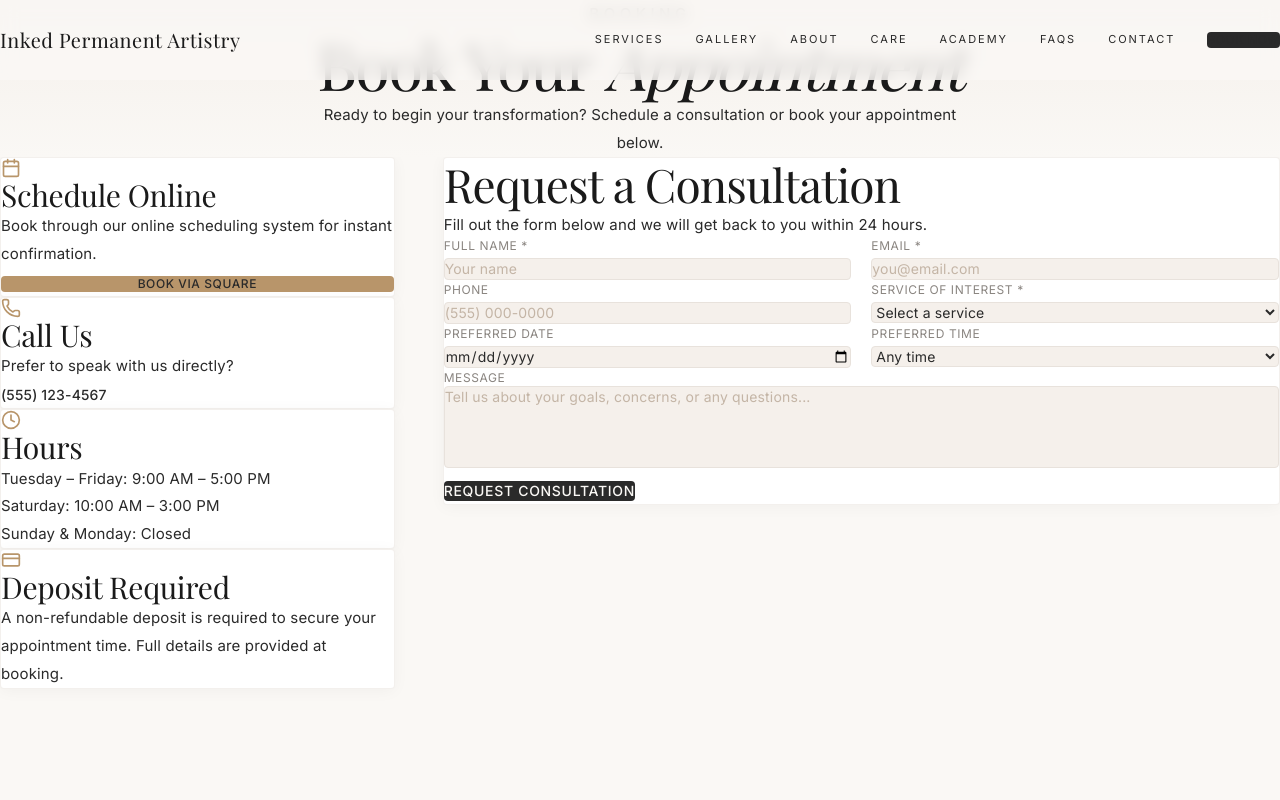
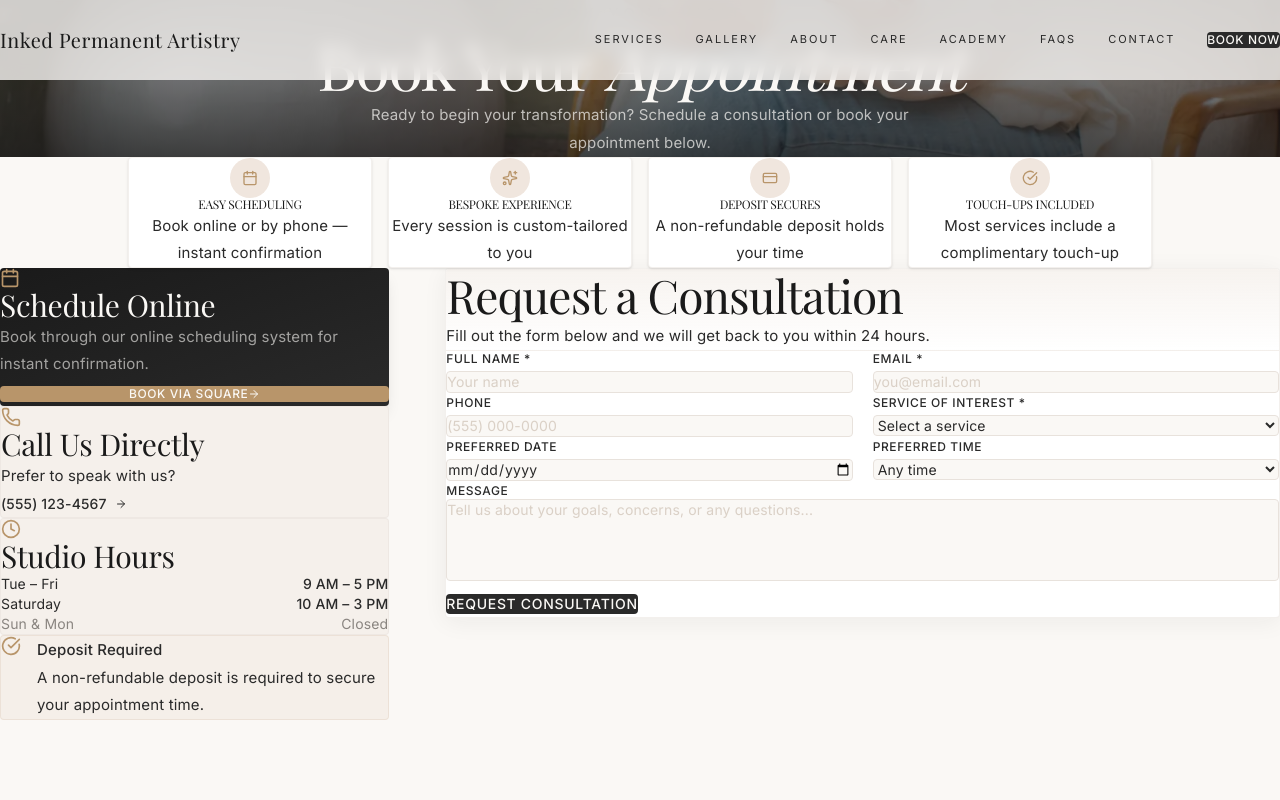
Before and after one commit to easybandz777/inked-artistry, a Next.js app: page /booking in a window 1280 px wide. Shown: the top 800 px of the page. Built offline with nearby package versions, Linux system fonts and the light colour scheme; a web font is replaced by a local one.

Commit message:
fix: button visibility, booking redesign, footer 404s, dark section text

```diff
--- a/src/app/booking/page.tsx
+++ b/src/app/booking/page.tsx
@@ -1,13 +1,13 @@
 'use client';
 
 import { useState } from 'react';
+import Image from 'next/image';
 import { Section, SectionHeader } from '@/components/ui/section';
 import { AnimatedSection } from '@/components/ui/animated-section';
 import { Button } from '@/components/ui/button';
-import { Card } from '@/components/ui/card';
 import { SERVICES } from '@/content/services';
 import { SITE_CONFIG } from '@/content/site-config';
-import { Calendar, Clock, CreditCard, Phone } from 'lucide-react';
+import { Calendar, Clock, CreditCard, Phone, CheckCircle, Sparkles, ArrowRight } from 'lucide-react';
 
 export default function BookingPage() {
     const [formData, setFormData] = useState({
@@ -23,93 +23,161 @@ export default function BookingPage() {
         setSubmitted(true);
     };
 
+    const inputStyles = 'w-full px-4 py-3.5 bg-warm-white border border-border rounded-sm text-sm text-charcoal placeholder:text-taupe/60 transition-all duration-200 focus:border-rose-gold focus:ring-2 focus:ring-rose-gold/10 focus:bg-white';
+
     return (
         <>
-            <section className="relative py-20 md:py-28 bg-gradient-to-b from-cream to-warm-white">
-                <div className="mx-auto max-w-7xl px-6 lg:px-8 text-center">
+            {/* Hero — immersive top banner with background image */}
+            <section className="relative pt-36 pb-20 md:pt-44 md:pb-28 overflow-hidden">
+                {/* Background image */}
+                <div className="absolute inset-0">
+                    <Image
+                        src="/images/inked9.webp"
+                        alt="Inked Permanent Artistry studio"
+                        fill
+                        className="object-cover"
+                        priority
+                    />
+                    <div className="absolute inset-0 bg-gradient-to-b from-espresso/75 via-espresso/60 to-espresso/80" />
+                </div>
+
+                <div className="relative z-10 mx-auto max-w-7xl px-6 lg:px-8 text-center">
                     <AnimatedSection direction="up">
-                        <p className="font-sans text-xs font-medium uppercase tracking-[0.3em] text-rose-gold mb-4">Booking</p>
-                        <h1>Book Your <span className="italic">Appointment</span></h1>
-                        <p className="mt-4 max-w-2xl mx-auto text-soft-gray">
+                        <p className="font-sans text-xs font-medium uppercase tracking-[0.35em] text-rose-gold-light mb-4">
+                            Book Your Visit
+                        </p>
+                        <h1 className="text-warm-white" style={{ color: '#FAF8F5' }}>
+                            Book Your <span className="italic">Appointment</span>
+                        </h1>
+                        <p className="mt-5 max-w-xl mx-auto text-warm-white/70 leading-relaxed" style={{ color: 'rgba(250,248,245,0.7)' }}>
                             Ready to begin your transformation? Schedule a consultation or book your appointment below.
                         </p>
                     </AnimatedSection>
                 </div>
             </section>
 
+            {/* Quick Actions — 4 benefit/info cards */}
+            <section className="relative -mt-14 z-20 mb-0">
+                <div className="mx-auto max-w-5xl px-6 lg:px-8">
+                    <div className="grid grid-cols-1 sm:grid-cols-2 lg:grid-cols-4 gap-4">
+                        {[
+                            { icon: Calendar, title: 'Easy Scheduling', desc: 'Book online or by phone — instant confirmation' },
+                            { icon: Sparkles, title: 'Bespoke Experience', desc: 'Every session is custom-tailored to you' },
+                            { icon: CreditCard, title: 'Deposit Secures', desc: 'A non-refundable deposit holds your time' },
+                            { icon: CheckCircle, title: 'Touch-Ups Included', desc: 'Most services include a complimentary touch-up' },
+                        ].map((item, i) => (
+                            <AnimatedSection key={i} direction="up" delay={i * 0.06}>
+                                <div className="bg-white rounded-sm border border-border/50 p-5 shadow-sm text-center hover:shadow-md transition-shadow">
+                                    <div className="mx-auto w-10 h-10 rounded-full bg-blush flex items-center justify-center mb-3">
+                                        <item.icon className="h-4 w-4 text-rose-gold" />
+                                    </div>
+                                    <h4 className="font-sans text-xs font-semibold uppercase tracking-wider text-charcoal mb-1">{item.title}</h4>
+                                    <p className="text-xs text-soft-gray leading-relaxed">{item.desc}</p>
+                                </div>
+                            </AnimatedSection>
+                        ))}
+                    </div>
+                </div>
+            </section>
+
+            {/* Main Booking Content */}
             <Section spacious>
-                <div className="grid grid-cols-1 lg:grid-cols-3 gap-12">
-                    {/* Booking Info */}
+                <div className="grid grid-cols-1 lg:grid-cols-3 gap-10 lg:gap-14">
+                    {/* Left sidebar — contact info */}
                     <AnimatedSection direction="left" className="lg:col-span-1">
                         <div className="space-y-6">
-                            <Card>
-                                <Calendar className="h-5 w-5 text-rose-gold mb-3" />
-                                <h3 className="font-serif text-lg mb-2">Schedule Online</h3>
-                                <p className="text-sm text-soft-gray mb-4">Book through our online scheduling system for instant confirmation.</p>
+                            {/* Schedule Online Card */}
+                            <div className="bg-gradient-to-br from-espresso to-charcoal rounded-sm p-6 text-warm-white shadow-lg">
+                                <Calendar className="h-5 w-5 text-rose-gold mb-4" />
+                                <h3 className="font-serif text-xl mb-2" style={{ color: '#FAF8F5' }}>Schedule Online</h3>
+                                <p className="text-sm text-warm-white/60 mb-5 leading-relaxed" style={{ color: 'rgba(250,248,245,0.6)' }}>
+                                    Book through our online scheduling system for instant confirmation.
+                                </p>
                                 <Button href={SITE_CONFIG.booking.squareUrl} size="sm" variant="secondary" className="w-full">
-                                    Book via Square
+                                    Book via Square <ArrowRight className="ml-2 h-3 w-3" />
                                 </Button>
-                            </Card>
+                            </div>
 
-                            <Card>
-                                <Phone className="h-5 w-5 text-rose-gold mb-3" />
-                                <h3 className="font-serif text-lg mb-2">Call Us</h3>
-                                <p className="text-sm text-soft-gray mb-2">Prefer to speak with us directly?</p>
-                                <a href={`tel:${SITE_CONFIG.phone}`} className="text-sm font-medium text-rose-gold hover:text-rose-gold-light transition-colors">
-                                    {SITE_CONFIG.phone}
+                            {/* Contact Card */}
+                            <div className="bg-cream rounded-sm border border-border/50 p-6">
+                                <Phone className="h-5 w-5 text-rose-gold mb-4" />
+                                <h3 className="font-serif text-lg mb-2">Call Us Directly</h3>
+                                <p className="text-sm text-soft-gray mb-3">Prefer to speak with us?</p>
+                                <a href={`tel:${SITE_CONFIG.phone}`} className="inline-flex items-center gap-2 text-sm font-medium text-rose-gold hover:text-rose-gold-light transition-colors">
+                                    {SITE_CONFIG.phone} <ArrowRight className="h-3 w-3" />
                                 </a>
-                            </Card>
+                            </div>
 
-                            <Card>
-                                <Clock className="h-5 w-5 text-rose-gold mb-3" />
-                                <h3 className="font-serif text-lg mb-2">Hours</h3>
-                                <div className="text-sm text-soft-gray space-y-1">
-                                    <p>{SITE_CONFIG.hours.weekdays}</p>
-                                    <p>{SITE_CONFIG.hours.saturday}</p>
-                                    <p>{SITE_CONFIG.hours.sunday}</p>
+                            {/* Hours Card */}
+                            <div className="bg-cream rounded-sm border border-border/50 p-6">
+                                <Clock className="h-5 w-5 text-rose-gold mb-4" />
+                                <h3 className="font-serif text-lg mb-3">Studio Hours</h3>
+                                <div className="space-y-2 text-sm">
+                                    <div className="flex justify-between text-charcoal">
+                                        <span>Tue – Fri</span>
+                                        <span className="font-medium">9 AM – 5 PM</span>
                                     </div>
-                            </Card>
+                                    <div className="flex justify-between text-charcoal">
+                                        <span>Saturday</span>
+                                        <span className="font-medium">10 AM – 3 PM</span>
+                                    </div>
+                                    <div className="flex justify-between text-soft-gray">
+                                        <span>Sun & Mon</span>
+                                        <span>Closed</span>
+                                    </div>
+                                </div>
+                            </div>
 
-                            <Card>
-                                <CreditCard className="h-5 w-5 text-rose-gold mb-3" />
-                                <h3 className="font-serif text-lg mb-2">Deposit Required</h3>
-                                <p className="text-sm text-soft-gray">A non-refundable deposit is required to secure your appointment time. Full details are provided at booking.</p>
-                            </Card>
+                            {/* Deposit Card */}
+                            <div className="bg-blush/50 rounded-sm border border-rose-gold/15 p-5 flex items-start gap-4">
+                                <CheckCircle className="h-5 w-5 text-rose-gold mt-0.5 shrink-0" />
+                                <div>
+                                    <p className="text-sm font-medium text-charcoal mb-1">Deposit Required</p>
+                                    <p className="text-xs text-soft-gray leading-relaxed">A non-refundable deposit is required to secure your appointment time.</p>
+                                </div>
+                            </div>
                         </div>
                     </AnimatedSection>
 
                     {/* Consultation Form */}
                     <AnimatedSection direction="right" delay={0.15} className="lg:col-span-2">
-                        <Card padded={true}>
-                            <h2 className="font-serif text-2xl mb-2">Request a Consultation</h2>
-                            <p className="text-sm text-soft-gray mb-8">Fill out the form below and we will get back to you within 24 hours.</p>
+                        <div className="bg-white rounded-sm border border-border/50 shadow-[0_4px_24px_rgba(26,26,26,0.06)] overflow-hidden">
+                            {/* Form Header */}
+                            <div className="px-8 pt-8 pb-6 bg-gradient-to-b from-cream/80 to-white border-b border-border/30">
+                                <h2 className="font-serif text-2xl mb-1">Request a Consultation</h2>
+                                <p className="text-sm text-soft-gray">Fill out the form below and we will get back to you within 24 hours.</p>
+                            </div>
 
+                            <div className="p-8">
                                 {submitted ? (
-                                <div className="text-center py-12">
-                                    <h3 className="font-serif text-xl mb-2">Thank You!</h3>
-                                    <p className="text-soft-gray">Your consultation request has been received. We will be in touch shortly.</p>
+                                    <div className="text-center py-16">
+                                        <div className="mx-auto w-16 h-16 rounded-full bg-blush flex items-center justify-center mb-6">
+                                            <CheckCircle className="h-8 w-8 text-rose-gold" />
+                                        </div>
+                                        <h3 className="font-serif text-2xl mb-3">Thank You!</h3>
+                                        <p className="text-soft-gray max-w-sm mx-auto">Your consultation request has been received. We will be in touch within 24 hours.</p>
                                     </div>
                                 ) : (
-                                <form onSubmit={handleSubmit} className="space-y-5">
+                                    <form onSubmit={handleSubmit} className="space-y-6">
                                         <div className="grid grid-cols-1 md:grid-cols-2 gap-5">
                                             <div>
-                                            <label className="block text-xs uppercase tracking-wider text-soft-gray mb-2">Full Name *</label>
-                                            <input type="text" required value={formData.name} onChange={(e) => setFormData({ ...formData, name: e.target.value })} className="w-full px-4 py-3 bg-cream border border-border rounded-sm text-sm text-charcoal placeholder:text-taupe" placeholder="Your name" />
+                                                <label className="block text-xs uppercase tracking-wider text-charcoal font-medium mb-2">Full Name *</label>
+                                                <input type="text" required value={formData.name} onChange={(e) => setFormData({ ...formData, name: e.target.value })} className={inputStyles} placeholder="Your name" />
                                             </div>
                                             <div>
-                                            <label className="block text-xs uppercase tracking-wider text-soft-gray mb-2">Email *</label>
-                                            <input type="email" required value={formData.email} onChange={(e) => setFormData({ ...formData, email: e.target.value })} className="w-full px-4 py-3 bg-cream border border-border rounded-sm text-sm text-charcoal placeholder:text-taupe" placeholder="you@email.com" />
+                                                <label className="block text-xs uppercase tracking-wider text-charcoal font-medium mb-2">Email *</label>
+                                                <input type="email" required value={formData.email} onChange={(e) => setFormData({ ...formData, email: e.target.value })} className={inputStyles} placeholder="you@email.com" />
                                             </div>
                                         </div>
 
                                         <div className="grid grid-cols-1 md:grid-cols-2 gap-5">
                                             <div>
-                                            <label className="block text-xs uppercase tracking-wider text-soft-gray mb-2">Phone</label>
-                                            <input type="tel" value={formData.phone} onChange={(e) => setFormData({ ...formData, phone: e.target.value })} className="w-full px-4 py-3 bg-cream border border-border rounded-sm text-sm text-charcoal placeholder:text-taupe" placeholder="(555) 000-0000" />
+                                                <label className="block text-xs uppercase tracking-wider text-charcoal font-medium mb-2">Phone</label>
+                                                <input type="tel" value={formData.phone} onChange={(e) => setFormData({ ...formData, phone: e.target.value })} className={inputStyles} placeholder="(555) 000-0000" />
                                             </div>
                                             <div>
-                                            <label className="block text-xs uppercase tracking-wider text-soft-gray mb-2">Service of Interest *</label>
-                                            <select required value={formData.service} onChange={(e) => setFormData({ ...formData, service: e.target.value })} className="w-full px-4 py-3 bg-cream border border-border rounded-sm text-sm text-charcoal">
+                                                <label className="block text-xs uppercase tracking-wider text-charcoal font-medium mb-2">Service of Interest *</label>
+                                                <select required value={formData.service} onChange={(e) => setFormData({ ...formData, service: e.target.value })} className={inputStyles}>
                                                     <option value="">Select a service</option>
                                                     {SERVICES.map((s) => <option key={s.slug} value={s.slug}>{s.title}</option>)}
                                                     <option value="other">Not sure — need guidance</option>
@@ -119,12 +187,12 @@ export default function BookingPage() {
 
                                         <div className="grid grid-cols-1 md:grid-cols-2 gap-5">
                                             <div>
-                                            <label className="block text-xs uppercase tracking-wider text-soft-gray mb-2">Preferred Date</label>
-                                            <input type="date" value={formData.preferredDate} onChange={(e) => setFormData({ ...formData, preferredDate: e.target.value })} className="w-full px-4 py-3 bg-cream border border-border rounded-sm text-sm text-charcoal" />
+                                                <label className="block text-xs uppercase tracking-wider text-charcoal font-medium mb-2">Preferred Date</label>
+                                                <input type="date" value={formData.preferredDate} onChange={(e) => setFormData({ ...formData, preferredDate: e.target.value })} className={inputStyles} />
                                             </div>
                                             <div>
-                                            <label className="block text-xs uppercase tracking-wider text-soft-gray mb-2">Preferred Time</label>
-                                            <select value={formData.preferredTime} onChange={(e) => setFormData({ ...formData, preferredTime: e.target.value })} className="w-full px-4 py-3 bg-cream border border-border rounded-sm text-sm text-charcoal">
+                                                <label className="block text-xs uppercase tracking-wider text-charcoal font-medium mb-2">Preferred Time</label>
+                                                <select value={formData.preferredTime} onChange={(e) => setFormData({ ...formData, preferredTime: e.target.value })} className={inputStyles}>
                                                     <option value="">Any time</option>
                                                     <option value="morning">Morning (9–12 PM)</option>
                                                     <option value="afternoon">Afternoon (12–3 PM)</option>
@@ -134,16 +202,19 @@ export default function BookingPage() {
                                         </div>
 
                                         <div>
-                                        <label className="block text-xs uppercase tracking-wider text-soft-gray mb-2">Message</label>
-                                        <textarea rows={4} value={formData.message} onChange={(e) => setFormData({ ...formData, message: e.target.value })} className="w-full px-4 py-3 bg-cream border border-border rounded-sm text-sm text-charcoal placeholder:text-taupe resize-none" placeholder="Tell us about your goals, concerns, or any questions..." />
+                                            <label className="block text-xs uppercase tracking-wider text-charcoal font-medium mb-2">Message</label>
+                                            <textarea rows={4} value={formData.message} onChange={(e) => setFormData({ ...formData, message: e.target.value })} className={`${inputStyles} resize-none`} placeholder="Tell us about your goals, concerns, or any questions..." />
                                         </div>
 
+                                        <div className="pt-2">
                                             <Button type="submit" size="lg" className="w-full md:w-auto">
                                                 Request Consultation
                                             </Button>
+                                        </div>
                                     </form>
                                 )}
-                        </Card>
+                            </div>
+                        </div>
                     </AnimatedSection>
                 </div>
             </Section>
--- a/src/components/ui/button.tsx
+++ b/src/components/ui/button.tsx
@@ -2,7 +2,7 @@
 
 import { cn } from '@/lib/utils';
 import Link from 'next/link';
-import { type ButtonHTMLAttributes, forwardRef } from 'react';
+import { type ButtonHTMLAttributes, forwardRef, type CSSProperties } from 'react';
 
 interface ButtonProps extends ButtonHTMLAttributes<HTMLButtonElement> {
     variant?: 'primary' | 'secondary' | 'outline' | 'ghost';
@@ -11,35 +11,50 @@ interface ButtonProps extends ButtonHTMLAttributes<HTMLButtonElement> {
     className?: string;
 }
 
+/* Explicit color values keyed by variant — guarantees text colour
+   wins over the global `a { color: inherit }` and `p { color: … }` rules
+   that were hiding button text on charcoal backgrounds. */
+const variantColors: Record<string, string> = {
+    primary: '#FAF8F5',   // warm-white
+    secondary: '#FAF8F5', // warm-white
+    outline: '#2A2A2A',   // charcoal (overridden on hover via CSS)
+    ghost: 'currentColor',
+};
+
 const Button = forwardRef<HTMLButtonElement, ButtonProps>(
-    ({ variant = 'primary', size = 'md', href, className, children, ...props }, ref) => {
-        const baseStyles = 'inline-flex items-center justify-center font-sans font-medium tracking-wider uppercase transition-all duration-300 ease-out rounded-sm focus:outline-none focus:ring-2 focus:ring-rose-gold/30 focus:ring-offset-2 focus:ring-offset-warm-white cursor-pointer';
+    ({ variant = 'primary', size = 'md', href, className, style, children, ...props }, ref) => {
+        const baseStyles = 'inline-flex items-center justify-center font-sans font-medium tracking-wider uppercase transition-all duration-300 ease-out rounded-sm focus:outline-none focus:ring-2 focus:ring-rose-gold/30 focus:ring-offset-2 focus:ring-offset-warm-white cursor-pointer btn-component';
 
-        const variants = {
-            primary: 'bg-charcoal text-warm-white hover:bg-espresso',
-            secondary: 'bg-rose-gold text-warm-white hover:bg-rose-gold-light',
-            outline: 'border border-charcoal text-charcoal hover:bg-charcoal hover:text-warm-white',
-            ghost: 'text-current hover:bg-blush/30',
+        const variants: Record<string, string> = {
+            primary: 'bg-charcoal hover:bg-espresso btn-primary',
+            secondary: 'bg-rose-gold hover:bg-rose-gold-light btn-secondary',
+            outline: 'border border-charcoal hover:bg-charcoal btn-outline',
+            ghost: 'hover:bg-blush/30',
         };
 
-        const sizes = {
+        const sizes: Record<string, string> = {
             sm: 'px-5 py-2.5 text-xs',
             md: 'px-7 py-3 text-xs',
             lg: 'px-9 py-4 text-sm',
+        };
+
+        const colorStyle: CSSProperties = {
+            color: variantColors[variant] ?? 'currentColor',
+            ...style,
         };
 
         const classes = cn(baseStyles, variants[variant], sizes[size], className);
 
         if (href) {
             return (
-                <Link href={href} className={classes}>
+                <Link href={href} className={classes} style={colorStyle}>
                     {children}
                 </Link>
             );
         }
 
         return (
-            <button ref={ref} className={classes} {...props}>
+            <button ref={ref} className={classes} style={colorStyle} {...props}>
                 {children}
             </button>
         );
--- a/src/content/site-config.ts
+++ b/src/content/site-config.ts
@@ -44,8 +44,7 @@ export const NAV_LINKS = [
 
 export const FOOTER_LINKS = {
     services: [
-        { label: 'Microblading', href: '/services/microblading' },
-        { label: 'Powder Brows', href: '/services/powder-brows' },
+        { label: 'Permanent Brows', href: '/services/permanent-brows' },
         { label: 'Lip Blush', href: '/services/lip-blush' },
         { label: 'Lash Enhancement', href: '/services/lash-enhancement' },
         { label: 'Fine-Line Tattoo', href: '/services/fine-line-tattoo' },
```
Also changed, not shown: src/app/globals.css (+24 -0 lines), src/app/services/[slug]/page.tsx (+35 -12 lines). Lines whose indentation alone changed are shown as unchanged.
